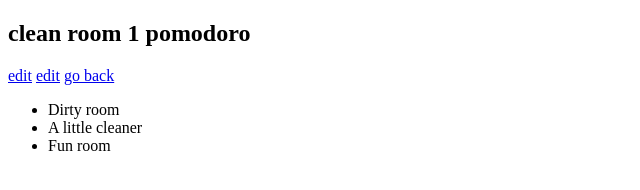
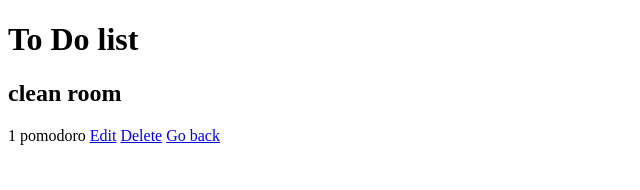
Before and after one commit to ariannachavez211/todo_app_front_end, a plain HTML site: page show.html in a window 1280 px wide. Shown: the whole page, without its empty margins (0-640 px from the left). Drawn offline with Linux system fonts and the light colour scheme.

Commit message:
added html to our show.html page

```diff
--- a/show.html
+++ b/show.html
@@ -5,15 +5,13 @@
     <link rel="stylesheet" href="show.css" type="text/css" />
 </head>
 <body>
-    <h2> clean room 1 pomodoro</h2>
-    <a href="#">edit</a>
-    <a href="delete">edit</a>
-    <a href="index.html">go back</a>
-
-    <ul>
-        <li>Dirty room</li>
-        <li>A little cleaner</li>
-        <li>Fun room</li>
-    </ul>
+    <h1>To Do list</h1>
+    <div>
+        <h2> clean room</h2>
+        <spon>1 pomodoro</spon>
+        <a href="#" id="edit-todo-button">Edit</a>
+        <a href="#" id="delete-todo-button">Delete</a>
+        <a href="index.html" class="simple-link">Go back</a>
+    </div>
 </body>
 </html>
```
